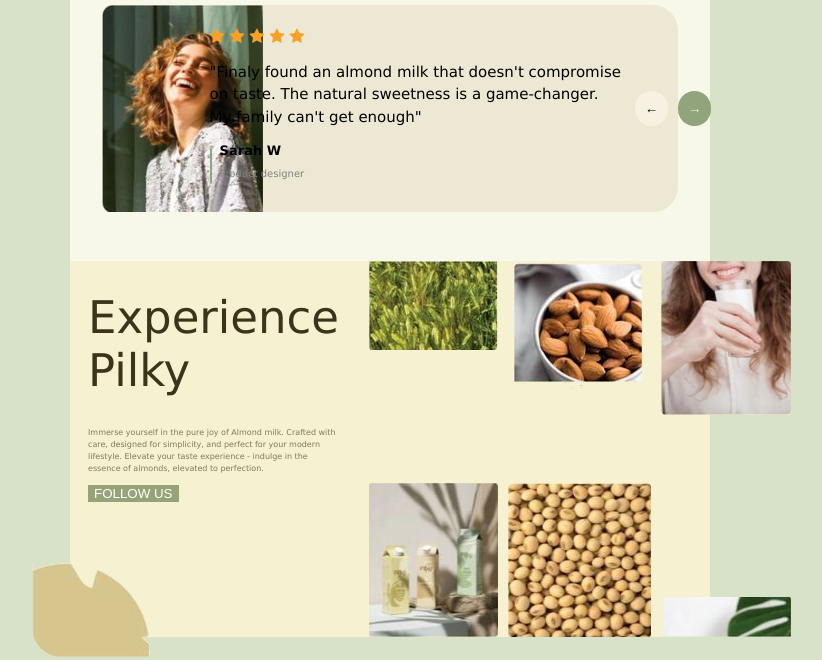
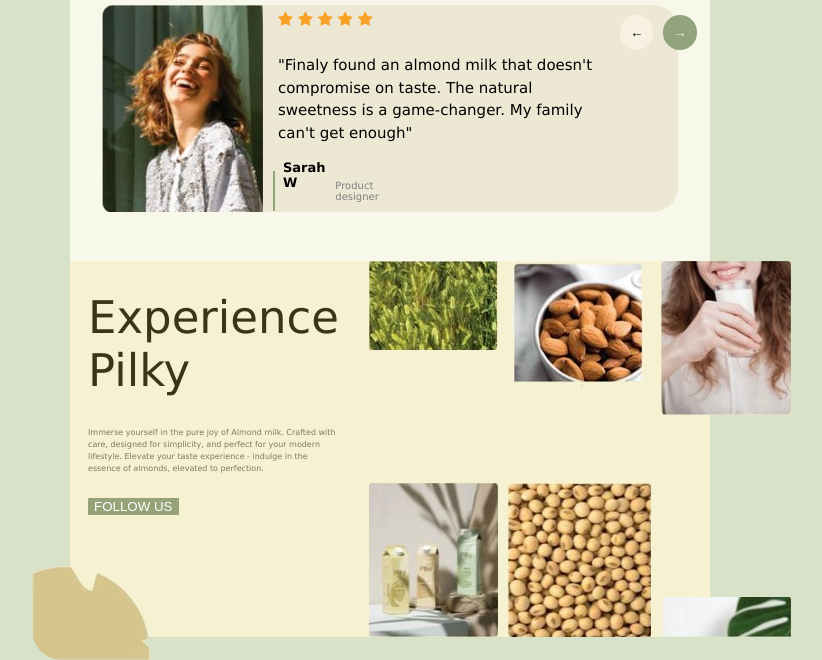
Before and after one commit to PovDai/55-grupe-review, a website: page index.html in a window 1280 px wide. Shown: the part 154-814 px from the top of the page, without its empty margins (250-1072 px from the left). Drawn offline with Linux system fonts and the light colour scheme.

Commit message:
css update

```diff
--- a/css/main.css
+++ b/css/main.css
@@ -95,17 +95,35 @@
 }
 .turinys-desineje{
     display: flex;
-   flex-wrap: wrap;
+    flex-wrap: wrap;
     flex-direction: column;
-    justify-content: center;
-    align-content: center;
+    justify-content: space-between;
 }
+.zvaigzdutes{
+    margin-left: 15px;
+    width: 80%;
+    margin-top: 5px;
+    margin-bottom: 0px;
+}
+
 .fa-star{
     color: #F9A125;
     text-decoration: none;
-    gap: 20px;
+    gap: 10px;
+    line-height: 1.2;
+}
+
+.atsiliepimas{
+    line-height: 1.2em;
+    margin-top: 0px;
+    display: flex;
+    width: 80%;
+    margin-left: 15px;
 }
 .autorius{
+    display: flex;
+    margin-left: 10px;
+    width: 30%;
     position: relative;
     padding-left: 10px;
 }
@@ -113,7 +131,7 @@
     content: '';
     display: block;
     width: 2px;
-    height: 35px;
+    height: 40px;
     background-color: #90A57C;
     position: absolute;
     left: 0;
@@ -121,12 +139,13 @@
     transform: translateY(-50%); /* Centruojame vertikaliai */
 }
 .autoriaus-h4{
-    margin-top: 0px;
+    margin-top: -10px;
     font-weight: none;
-    margin-bottom: 0;
+    margin-bottom: 10px;
     font-size: 13px;
 }
 .autoriaus-tekstas{
+    display: flex;
     color:gray;
     font-size: 10px;
 }
@@ -201,6 +220,7 @@
 }
 
 .apacios-mygtukas{
+    margin-top: 15px;
     background-color:#96A378;
     color: white;
     border: none;
@@ -217,5 +237,5 @@
     display: flex;
     flex-direction: column;
     border-bottom-left-radius: 30px;
-    position: absolute; z-index: 1;margin-top: 60px;margin-left:-56px;
+    position: absolute; z-index: 1;margin-top: 50px;margin-left:-56px;
 }
```
